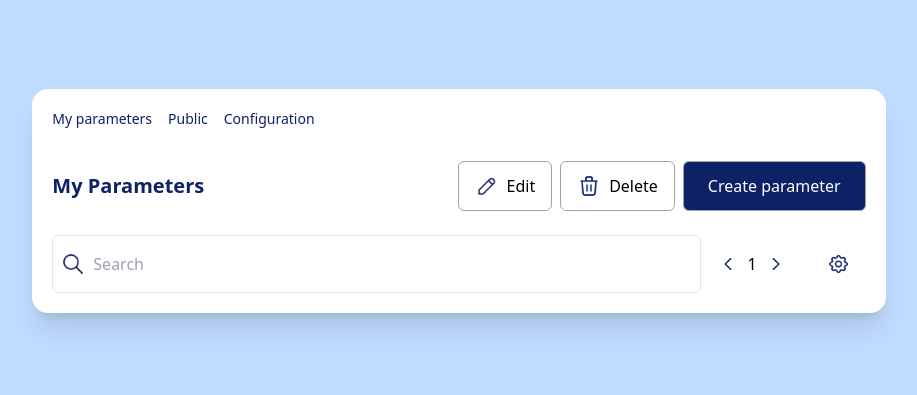
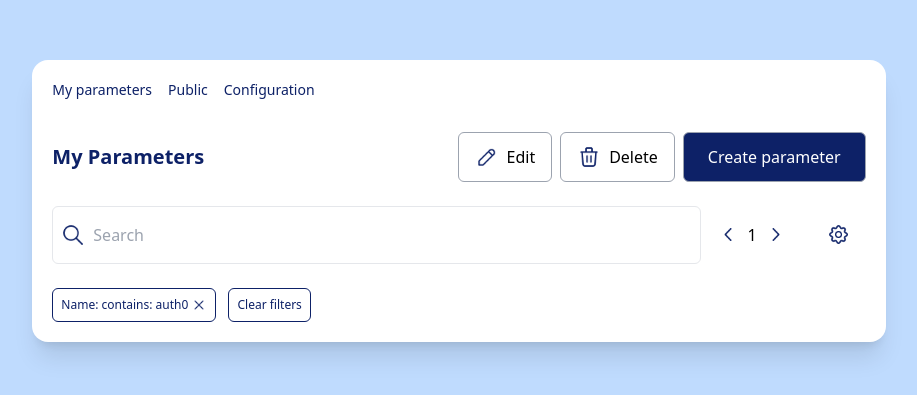
Before and after one commit to iqoll/page-headers, a website: page index.html in a window 1280 px wide. Shown: the part 199-594 px from the top of the page, without its empty margins (181-1098 px from the left). Drawn offline with Linux system fonts and the light colour scheme.

Commit message:
label container

```diff
--- a/index.html
+++ b/index.html
@@ -86,6 +86,20 @@
           </div>
         </div>
 
+        <!-- Search label -->
+        <div class="flex space-x-3 flex-wrap">
+          <!-- Label 1 -->
+          <div class="p-2 rounded-md border border-[#0D2167]">
+            <p class="text-xs text-[#0D2167]">Name: contains: auth0 <span>
+              <img src="images/close.png" alt="" class="w-4 inline">
+            </span>
+            </p>
+          </div>
+          <div class="p-2 rounded-md border border-[#0D2167]">
+            <p class="text-xs text-[#0D2167]">Clear filters
+            </p>
+          </div>
+        </div>
       </div>
     </div>
   </div>
```
Also changed, not shown: css/style.css.
